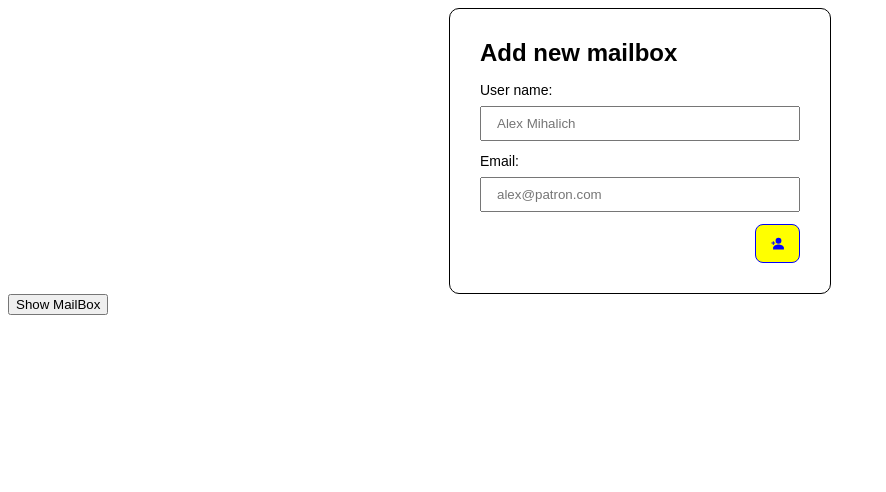
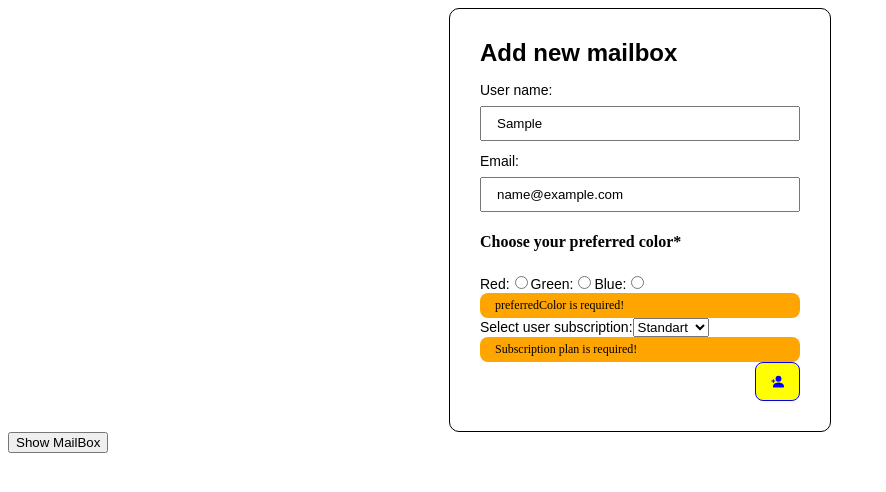
Before and after one commit to Maxim4ik118/fson-97, a React (Vite) app: page / in a window 1280 px wide. Both pictures are taken after typing "Sample", "name@example.com" into the empty fields and a click on the button "Add new mailbox". Shown: the top 492 px of the page, without its empty margins (0-886 px from the left). Built offline with nearby package versions, Linux system fonts and the light colour scheme.

Commit message:
update: formik;

```diff
--- a/package.json
+++ b/package.json
@@ -12,10 +12,12 @@
   },
   "dependencies": {
     "classnames": "^2.5.1",
+    "formik": "^2.4.5",
     "nanoid": "^5.0.6",
     "react": "^18.2.0",
     "react-dom": "^18.2.0",
-    "react-icons": "^5.0.1"
+    "react-icons": "^5.0.1",
+    "yup": "^1.4.0"
   },
   "devDependencies": {
     "@types/react": "^18.2.55",
--- a/src/App.jsx
+++ b/src/App.jsx
@@ -1,7 +1,7 @@
 import { useEffect, useState } from "react";
 import { nanoid } from "nanoid";
 
-import MailBox from "./components/MailBox";
+import MailBox from "./components/MailBox/MailBox";
 import MailBoxForm from "./components/MailBoxForm/MailBoxForm";
 // import iconReact from "./assets/react.svg";
 
@@ -39,9 +39,27 @@ import MailBoxForm from "./components/MailBoxForm/MailBoxForm";
 // ];
 
 const emailsData = [
-  { id: "1", email: "foo@bar.com", userName: "Arab" },
-  { id: "2", email: "alex1336@bar.com", userName: "Alex" },
-  { id: "3", email: "maxIm0981@gmail.com", userName: "Kiril" },
+  {
+    id: "1",
+    email: "foo@bar.com",
+    userName: "Arab",
+    preferredColor: null,
+    subscription: "standart",
+  },
+  {
+    id: "2",
+    email: "alex1336@bar.com",
+    userName: "Alex",
+    preferredColor: null,
+    subscription: "premium",
+  },
+  {
+    id: "3",
+    email: "maxIm0981@gmail.com",
+    userName: "Kiril",
+    preferredColor: null,
+    subscription: "vip",
+  },
 ];
 
 function App() {
--- a/src/components/MailBox.jsx
+++ b/src/components/MailBox/MailBox.jsx
@@ -1,4 +1,6 @@
 import { useEffect } from "react";
+
+import css from "./MailBox.module.css";
 
 /*
  Реакція на монтування компоненти:
@@ -38,26 +40,36 @@ const MailBox = ({ emails, onClose, onDeleteEmail }) => {
         <button onClick={onClose}>Close Mailbox</button>
       </h2>
       <ul>
-        {emails.map((email) => (
-          <li key={email.id}>
+        {emails.map((email) => {
+          const userBackgroundColor =
+            email.preferredColor !== null ? email.preferredColor : "grey";
+
+          return (
+            <li className={css.listItem} key={email.id}>
               <p>
-              User name: <b>{email.userName}</b>
+                User name:{" "}
+                <span
+                  style={{
+                    backgroundColor: userBackgroundColor,
+                  }}
+                  className={css.listItemColor}
+                />
+                <b>{email.userName}</b>
               </p>
               <p>
                 Email: <b>{email.email}</b>
               </p>
+              <p>
+                <b>
+                  Current subscription plan is {'"'}
+                  {email.subscription}
+                  {'"'}
+                </b>
+              </p>
               <button onClick={() => onDeleteEmail(email.id)}>&times;</button>
             </li>
-        ))}
-        {/* <li>
-          Mail 1 <button onClick={() => onDeleteEmail(1)}>&times;</button>
-        </li>
-        <li>
-          Mail 2 <button onClick={() => onDeleteEmail(2)}>&times;</button>
-        </li>
-        <li>
-          Mail 3 <button onClick={() => onDeleteEmail(3)}>&times;</button>
-        </li> */}
+          );
+        })}
       </ul>
       <button type="button">Send mail</button>
     </div>
--- /dev/null
+++ b/src/components/MailBox/MailBox.module.css
@@ -0,0 +1,8 @@
+.listItem {
+}
+.listItemColor {
+  display: inline-block;
+  width: 15px;
+  height: 15px;
+  background-color: grey;
+}
--- a/src/components/MailBoxForm/MailBoxForm.jsx
+++ b/src/components/MailBoxForm/MailBoxForm.jsx
@@ -1,80 +1,126 @@
+import { ErrorMessage, Field, Form, Formik } from "formik";
+import * as Yup from "yup";
+
 import { IoPersonAddSharp } from "react-icons/io5";
 
 import css from "./MailBoxForm.module.css";
-import { useState } from "react";
+
+const MailBoxSchema = Yup.object().shape({
+  userName: Yup.string()
+    .min(2, "User name must be at least 2 characters!")
+    .max(50, "User name must be less than 50 characters!")
+    .required("User name is required!"),
+  email: Yup.string()
+    .email("Must be a valid email!")
+    .required("Email is required!"),
+  preferredColor: Yup.string()
+    .oneOf(["red", "green", "blue"])
+    .required("preferredColor is required!"),
+  subscription: Yup.string().oneOf(["standart", "vip", "premium"]).required("Subscription plan is required!"),
+});
+
+const INITIAL_FORM_DATA = {
+  userName: "",
+  email: "",
+  preferredColor: "",
+  subscription: "",
+};
 
 const MailBoxForm = ({ onAddNewMailBox }) => {
-  //   const [userName, setUserName] = useState("");
-  //   const [email, setEmail] = useState("");
-  const [values, setValues] = useState({
-    userName: "",
-    email: "",
-  });
-
-  const handleChange = (e) => {
-    // if (e.target.name === "userName") {
-    //   setUserName(e.target.value);
-    // } else if (e.target.name === "email") {
-    //   setEmail(e.target.value);
-    // }
-
-    const key = e.target.name;
-    const value = e.target.value;
-    // { userName: "Max", email: "max", email: "max@"  }
-    // { userName: "Max", email: "max@"  }
-    setValues({ ...values, [key]: value });
-  };
-
-  const handleFormSubmit = (e) => {
-    e.preventDefault();
-    // const elements = e.currentTarget.elements;
-
-    // const userName = elements.userName.value;
-    // const email = elements.email.value;
-
-    const formData = {
-      userName: values.userName,
-      email: values.email,
-    };
-
-    onAddNewMailBox(formData);
-
-    setValues({
-      userName: "",
-      email: "",
-    });
+  const handleSubmit = (data, formActions) => {
+    onAddNewMailBox(data);
+    formActions.resetForm();
   };
 
   return (
-    <form onSubmit={handleFormSubmit} className={css.form}>
+    <Formik
+      validationSchema={MailBoxSchema}
+      initialValues={INITIAL_FORM_DATA}
+      onSubmit={handleSubmit}
+    >
+      <Form className={css.form}>
         <h2 className={css.formTitle}>Add new mailbox</h2>
+
         <label className={css.label}>
           <span className={css.labelText}>User name:</span>
-        <input
+          <Field
             className={css.formInput}
             placeholder="Alex Mihalich"
             type="text"
             name="userName"
-          value={values.userName}
-          onChange={handleChange}
-          required
+          />
+          <ErrorMessage
+            className={css.errorMsg}
+            name="userName"
+            component="span"
           />
         </label>
         <label className={css.label}>
           <span className={css.labelText}>Email:</span>
-        <input
+          <Field
             className={css.formInput}
             placeholder="alex@patron.com"
-          type="email"
+            type="text"
             name="email"
-          value={values.email}
-          onChange={handleChange}
-          required
+          />
+          <ErrorMessage
+            className={css.errorMsg}
+            name="email"
+            component="span"
           />
         </label>
-      {values.userName === "@present2024" && (
-        <p>Congratulations! You won a 20% discount promo - #231D3🎉</p>
-      )}
+
+        <div className={css.colorsWrapper}>
+          <h4>Choose your preferred color*</h4>
+          <label>
+            <span className={css.labelText}>Red:</span>
+            <Field
+              className={css.formInput}
+              type="radio"
+              name="preferredColor"
+              value="red"
+            />
+          </label>
+          <label>
+            <span className={css.labelText}>Green:</span>
+            <Field
+              className={css.formInput}
+              type="radio"
+              name="preferredColor"
+              value="green"
+            />
+          </label>
+          <label>
+            <span className={css.labelText}>Blue:</span>
+            <Field
+              className={css.formInput}
+              type="radio"
+              name="preferredColor"
+              value="blue"
+            />
+          </label>
+
+          <ErrorMessage
+            className={css.errorMsg}
+            name="preferredColor"
+            component="span"
+          />
+        </div>
+
+        <label>
+          <span className={css.labelText}>Select user subscription:</span>
+          <Field as="select" name="subscription">
+            <option value="standart">Standart</option>
+            <option value="vip">VIP</option>
+            <option value="premium">Premium</option>
+          </Field>
+          <ErrorMessage
+            className={css.errorMsg}
+            name="subscription"
+            component="span"
+          />
+        </label>
+
         <button
           className={css.submitBtn}
           type="submit"
@@ -83,7 +129,8 @@ const MailBoxForm = ({ onAddNewMailBox }) => {
         >
           <IoPersonAddSharp />
         </button>
-    </form>
+      </Form>
+    </Formik>
   );
 };
 
--- a/src/components/MailBoxForm/MailBoxForm.module.css
+++ b/src/components/MailBoxForm/MailBoxForm.module.css
@@ -35,3 +35,11 @@
   border-radius: 8px;
   color: blue;
 }
+.errorMsg {
+  padding: 5px 15px;
+  display: block;
+  font-size: 12px;
+  background-color: orange;
+  color: black;
+  border-radius: 8px;
+}
```
Also changed, not shown: 1 other file (tests, documents, lock files or other folders). Lines whose indentation alone changed are shown as unchanged.
